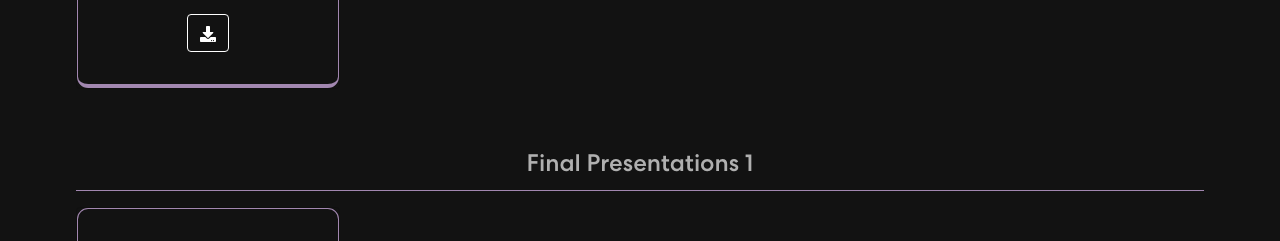
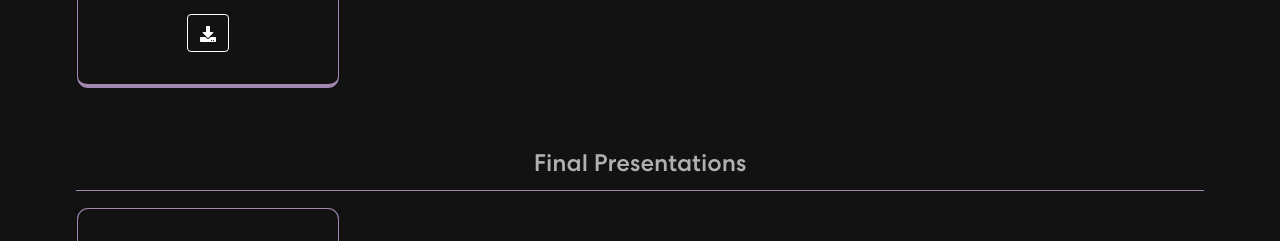
Before and after one commit to IT21375514/RP-24-25J-146-Website, a React (Create React App) app: page / in a window 1280 px wide. Shown: the part 7800-8041 px from the top of the page. Built offline with nearby package versions, Linux system fonts and the light colour scheme.

Commit message:
Final presentation is updated

```diff
--- a/src/components/Documents.js
+++ b/src/components/Documents.js
@@ -41,8 +41,8 @@ const documentsData = [
     items: [{ title: "Research paper", type: "pdf", url: "/documents/research-paper/Writewizard Collaborative Document Editing Tool.pdf" }],
   },
   {
-    category: "Final Presentations 1",
-    items: [{ title: "Final Presentation", type: "ppt", url: "/documents/pp2/Project_Presentation_2_24-25J-146.pptx" }],
+    category: "Final Presentations",
+    items: [{ title: "Final Presentation", type: "ppt", url: "/documents/final-presentation/Final_Project_Presentation_2_24-25J-146.pptx" }],
   },
 ];
 
```
Also changed, not shown: 1 other file (tests, documents, lock files or other folders).
